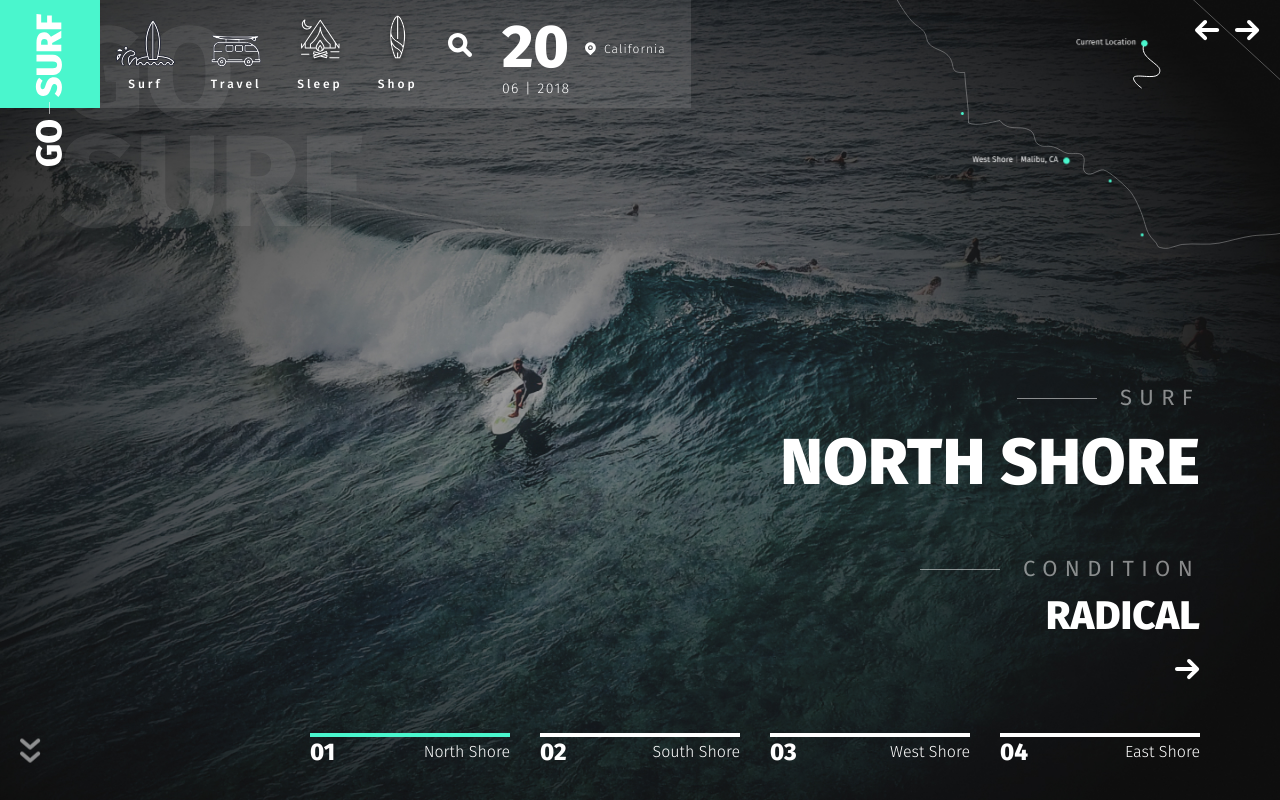
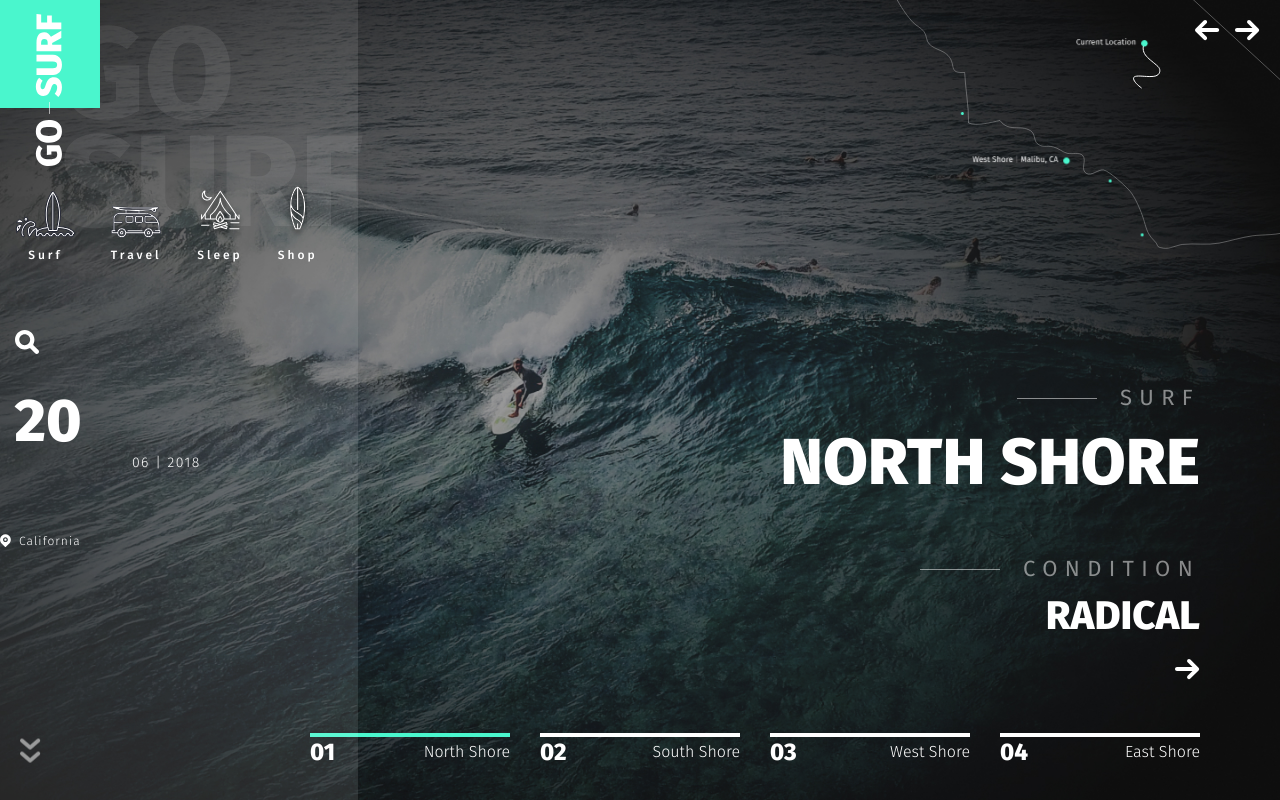
Before and after one commit to Illarion-Porubin/landing__go-surf, a website: page app/index.html in a window 1280 px wide. Shown: the top 800 px of the page. Drawn offline with nearby package versions, Linux system fonts and the light colour scheme; files that its build step writes are made by us from their sources.

Commit message:
Update _media.scss

```diff
--- a/app/scss/_media.scss
+++ b/app/scss/_media.scss
@@ -41,11 +41,12 @@
   .header__aside{
     position: absolute;
     border-right: none;
-    height: 108px;
+    height: 100%;
     padding-right: 25px;
     background-color: rgba(#fff, .1);
     text-align: left;
     display: flex;
+    flex-direction: column;
   }
   .menu{
     padding-top: 0;
```
